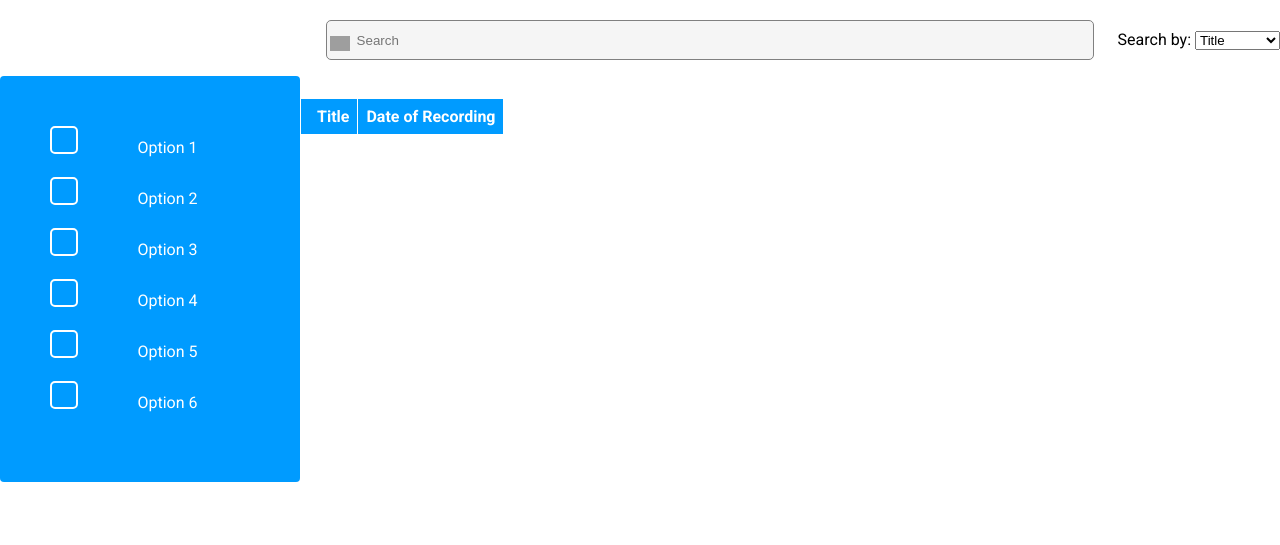
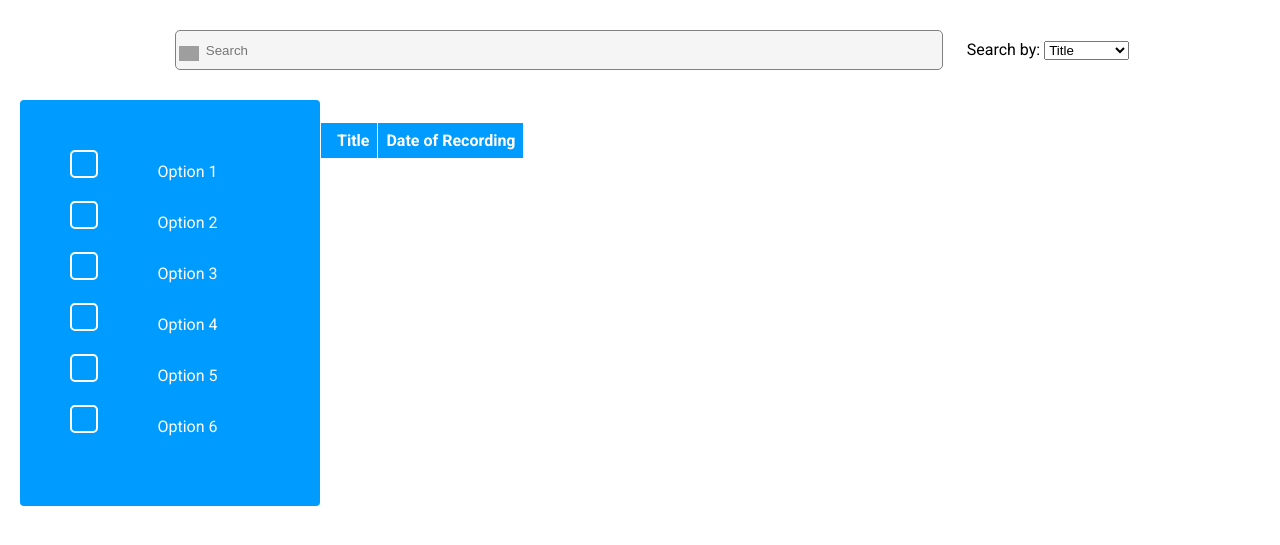
Before and after one commit to pepped1/database-trentoniana-project, a Flask app: page / in a window 1280 px wide. Shown: the part 50-595 px from the top of the page. Run offline with Flask 2, Linux system fonts and the light colour scheme; lists and menus that the app fills with data are empty; some libraries are stand-ins or nearby versions; grey boxes are pictures that could not be loaded.

Commit message:
centered search bar

```diff
--- a/src/app_create_table/app/templates/my-form.html
+++ b/src/app_create_table/app/templates/my-form.html
@@ -48,9 +48,8 @@
 	    }
 
 	    .hover-table{
-	    	margin-top: 30px;
 	    	margin-right: 20px;
-	    	margin-left: auto;
+	    	margin-left: 20px;
 	    	border-collapse:collapse;
 	    	border-spacing:0;
 	    	width:60%;
@@ -86,10 +85,11 @@
 	    }
 
         .wrapper {
-        	margin-top: 20px;
+        	margin-top: 30px;
+        	margin-bottom: 30px;
         	position: relative;
         	display:block;
-        	text-align: right;
+        	text-align: center;
         	min-width: 100px;
         }
 
@@ -292,6 +292,10 @@
         	display:table;
         }
 
+        .space {
+        	margin: 10px;
+        }
+
 
 
 
@@ -331,7 +335,7 @@
 
 		<div class="wrap">
 
-			<div></div>
+			<div class="space"></div>
 
 			<!-- Checkboxes -->
 			<div class = "card">
@@ -378,7 +382,7 @@
 				</div>
 			</div>
 
-			<div></div>
+			<div space="space"></div>
 
 
 			<!-- Table with results from database -->
@@ -397,7 +401,7 @@
 			{%endfor%}
 			</table>
 
-			<div></div>
+			<div class="space"></div>
 
 		</div>
 
```
